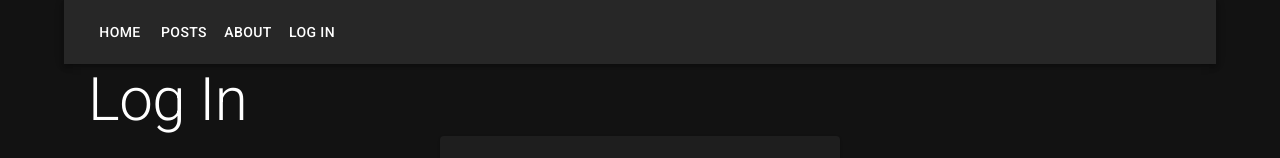
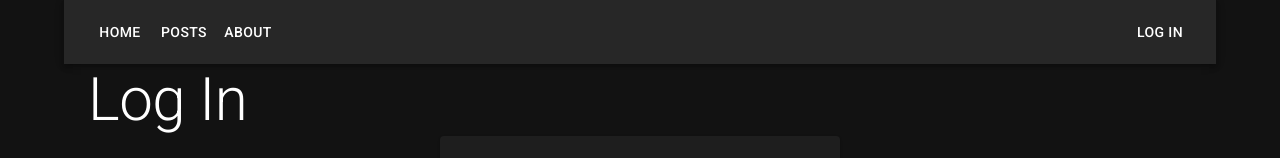
Before and after one commit to javieragnir/pokemon-site, a React (Create React App) app in the folder frontend/: page /login in a window 1280 px wide. Shown: the top 158 px of the page. Built offline with nearby package versions, Linux system fonts and the light colour scheme.

Commit message:
show username in top right and implement logout

```diff
--- a/frontend/src/App.js
+++ b/frontend/src/App.js
@@ -11,6 +11,7 @@ import {
   Button,
   Typography,
   Paper,
+  Box
 } from '@mui/material'
 
 import { ThemeProvider } from '@mui/material/styles'
@@ -47,6 +48,11 @@ const App = () => {
     }
   }, [])
 
+  const logout = () => {
+    setUser(null)
+    window.localStorage.removeItem('loggedUser')
+  }
+
   return (
     <ThemeProvider theme={darkTheme}>
       <CssBaseline />
@@ -63,9 +69,21 @@ const App = () => {
               <Button color="inherit" component={Link} to="/about">
                 About
               </Button>
-              <Button color="inherit" component={Link} to="/login">
-                Log In
-              </Button>
+              {!user &&
+                <Button color="inherit" component={Link} to="/login" sx={{ marginLeft: 'auto' }}>
+                  Log In
+                </Button>
+              }
+              {user &&
+              <Box sx={{ marginLeft: 'auto', display: 'flex', alignItems: 'baseline', gap: 1 }}>
+                <Typography>
+                  Signed in as <strong>{user.username}</strong>
+                </Typography>
+                <Button color="inherit" onClick={logout}>
+                  Log out
+                </Button>
+              </Box>
+              }
             </Toolbar>
           </AppBar>
 
```
